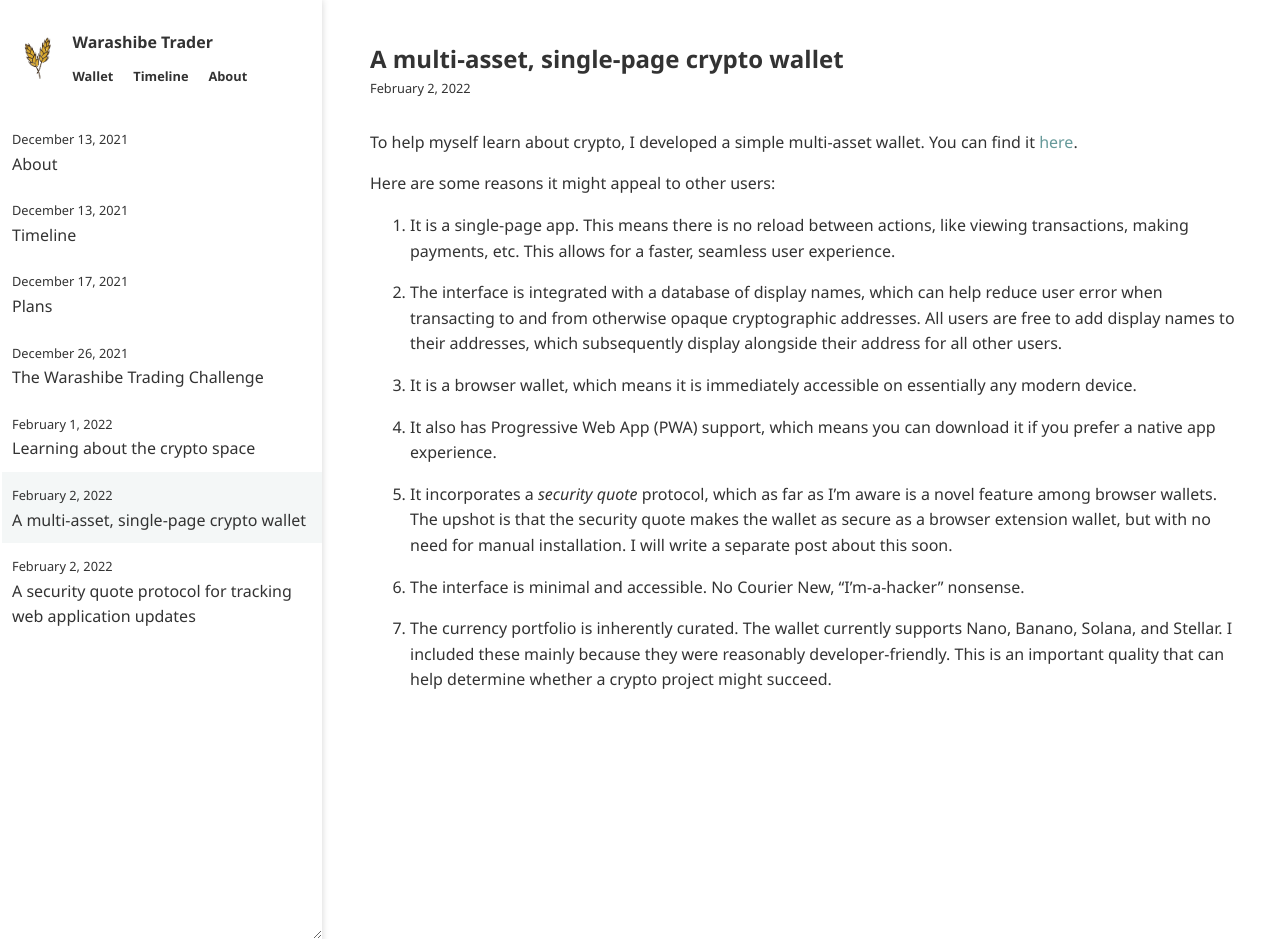
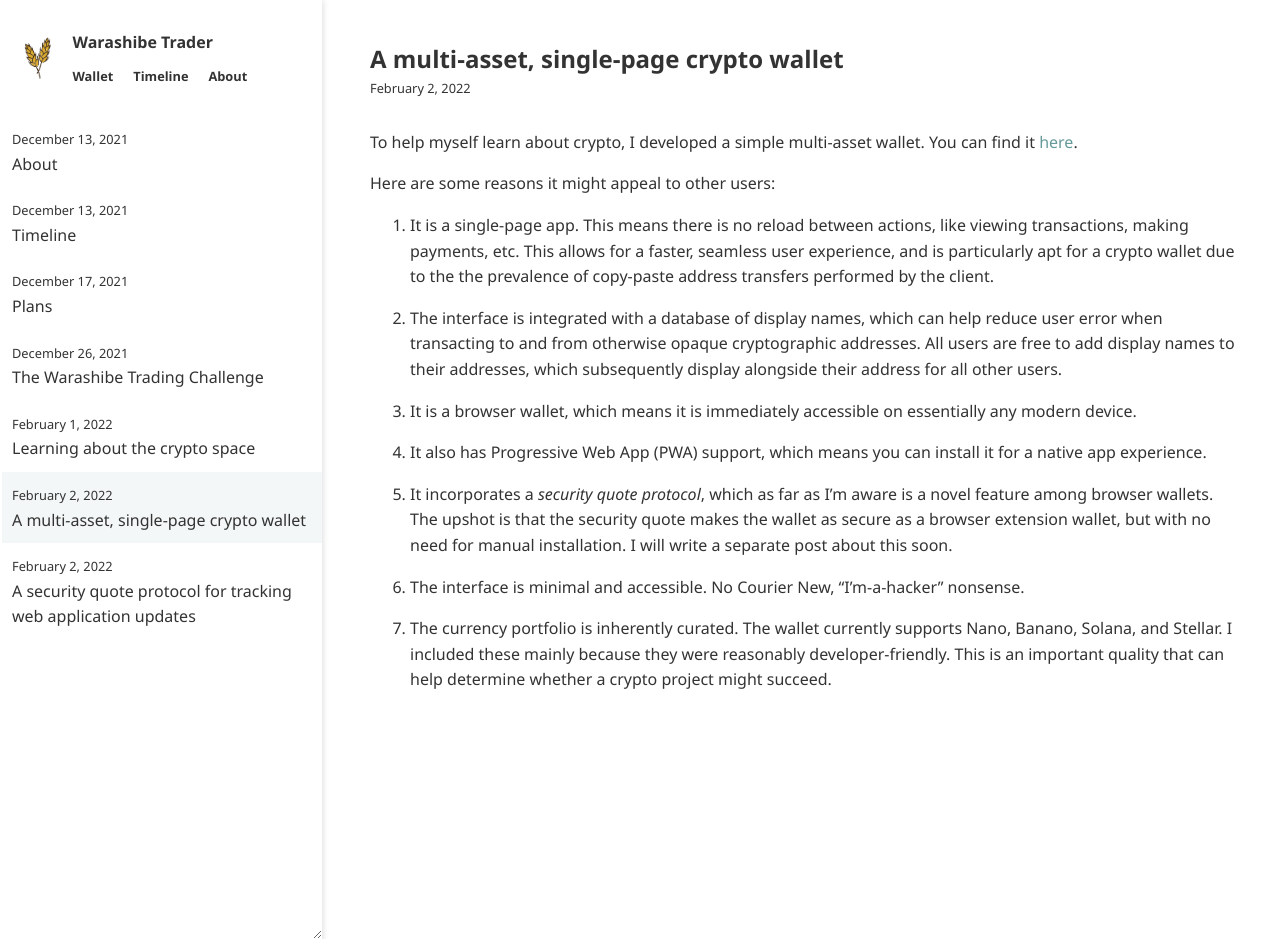
Before and after one commit to warashibetrader/warashibetrader.github.io, a Jekyll site: the page built from _posts/2022-02-02-multi-asset-wallet.md, in a window 1280 px wide and 939 px high. Built offline with Jekyll 4.4.1, drawn with Linux system fonts in a browser that asks for light colours.

Commit message:
Update 2022-02-02-multi-asset-wallet.md

```diff
--- a/_posts/2022-02-02-multi-asset-wallet.md
+++ b/_posts/2022-02-02-multi-asset-wallet.md
@@ -6,15 +6,15 @@ To help myself learn about crypto, I developed a simple multi-asset wallet. You
 
 Here are some reasons it might appeal to other users:
 
-1. It is a single-page app. This means there is no reload between actions, like viewing transactions, making payments, etc. This allows for a faster, seamless user experience.
+1. It is a single-page app. This means there is no reload between actions, like viewing transactions, making payments, etc. This allows for a faster, seamless user experience, and is particularly apt for a crypto wallet due to the the prevalence of copy-paste address transfers performed by the client.
 
 2. The interface is integrated with a database of display names, which can help reduce user error when transacting to and from otherwise opaque cryptographic addresses. All users are free to add display names to their addresses, which subsequently display alongside their address for all other users.
 
 3. It is a browser wallet, which means it is immediately accessible on essentially any modern device.
 
-4. It also has Progressive Web App (PWA) support, which means you can download it if you prefer a native app experience.
+4. It also has Progressive Web App (PWA) support, which means you can install it for a native app experience.
 
-5. It incorporates a _security quote_ protocol, which as far as I'm aware is a novel feature among browser wallets. The upshot is that the security quote makes the wallet as secure as a browser extension wallet, but with no need for manual installation. I will write a separate post about this soon.
+5. It incorporates a _security quote protocol_, which as far as I'm aware is a novel feature among browser wallets. The upshot is that the security quote makes the wallet as secure as a browser extension wallet, but with no need for manual installation. I will write a separate post about this soon.
 
 6. The interface is minimal and accessible. No Courier New, "I'm-a-hacker" nonsense.
 
```
